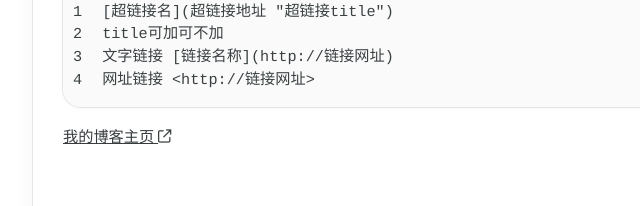
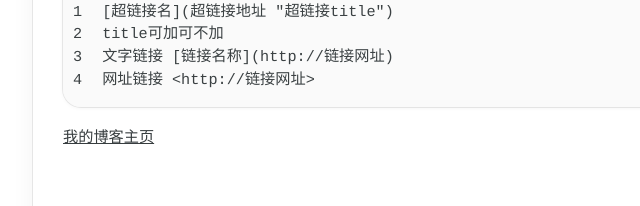
Before and after one commit to Unluckyless/Unluckyless.github.io, a plain HTML site: page 2023/03/21/Markdown/index.html in a window 1280 px wide. Shown: the part 9820-10026 px from the top of the page, 95-735 px from the left. Drawn offline with Linux system fonts and the light colour scheme; a web font is replaced by a local one.

Commit message:
Site updated: 2023-03-23 22:17:07

```diff
--- a/2023/03/21/Markdown/index.html
+++ b/2023/03/21/Markdown/index.html
@@ -331,7 +331,7 @@
 </ul>
 <h2 id="九、插入超链接"><a href="#九、插入超链接" class="headerlink" title="九、插入超链接"></a>九、插入超链接</h2><p>链接分两种。一种是链接到其他网上地址的，还有一种是链接到本文中的某个位置的。<br>两种的基本格式一样。需要添加链接的文字内容用[方括号]来括起来，后面紧跟着带有网址的圆括号，如果要加上连接的title文字，在网址后面，把 title文字放到双引号里面。</p>
 <div class="highlight-container" data-rel="Plaintext"><figure class="iseeu highlight plaintext"><table><tr><td class="gutter"><pre><span class="line">1</span><br><span class="line">2</span><br><span class="line">3</span><br><span class="line">4</span><br></pre></td><td class="code"><pre><span class="line">[超链接名](超链接地址 &quot;超链接title&quot;)</span><br><span class="line">title可加可不加</span><br><span class="line">文字链接 [链接名称](http://链接网址)</span><br><span class="line">网址链接 &lt;http://链接网址&gt;</span><br></pre></td></tr></table></figure></div>
-<p><a class="link" href="https://unluckyless.github.io/">我的博客主页 <i class="fa-regular fa-arrow-up-right-from-square fa-sm"></i></a></p>
+<p><a href="https://unluckyless.github.io/">我的博客主页</a></p>
 <h2 id="十、插入公式"><a href="#十、插入公式" class="headerlink" title="十、插入公式"></a>十、插入公式</h2><p>公式左右各加1个$表示行中公式，左对齐，左右各2个$为另起一行居中效果。</p>
 <div class="highlight-container" data-rel="Plaintext"><figure class="iseeu highlight plaintext"><table><tr><td class="gutter"><pre><span class="line">1</span><br><span class="line">2</span><br><span class="line">3</span><br><span class="line">4</span><br><span class="line">5</span><br></pre></td><td class="code"><pre><span class="line">$1+1=2$</span><br><span class="line">$$1+1=2$$</span><br><span class="line">$x_1^2+x_2^3=9$</span><br><span class="line">$\sqrt[4]&#123;\frac xy&#125;$</span><br><span class="line">$\begin&#123;pmatrix&#125;1 &amp; 2 \\ 3 &amp; 4\\ \end&#123;pmatrix&#125;$</span><br></pre></td></tr></table></figure></div>
 <p>在hexo中显示很奇怪，鉴于平时公式写的少，可以先用插入图片代替。</p>
```
